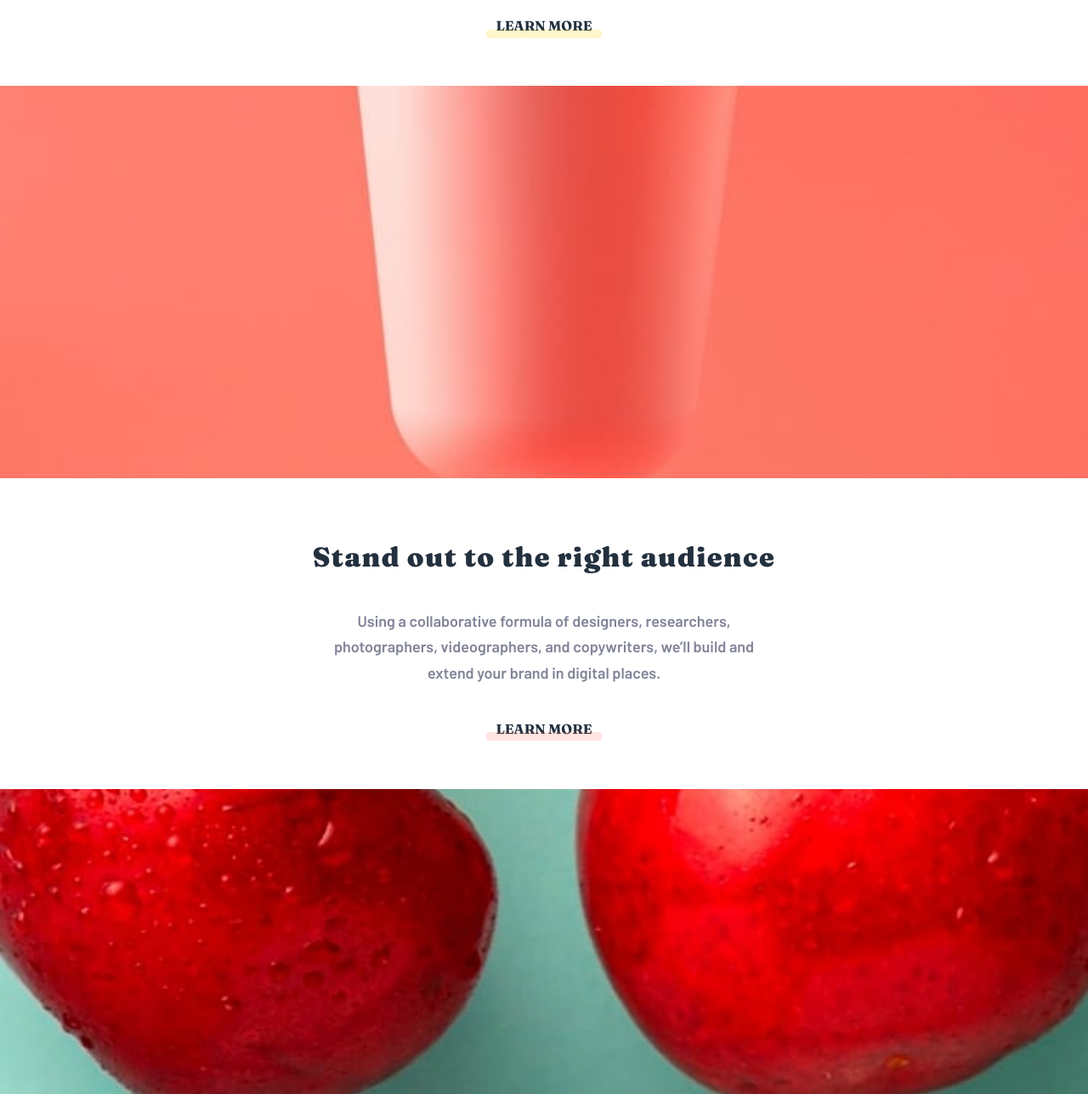
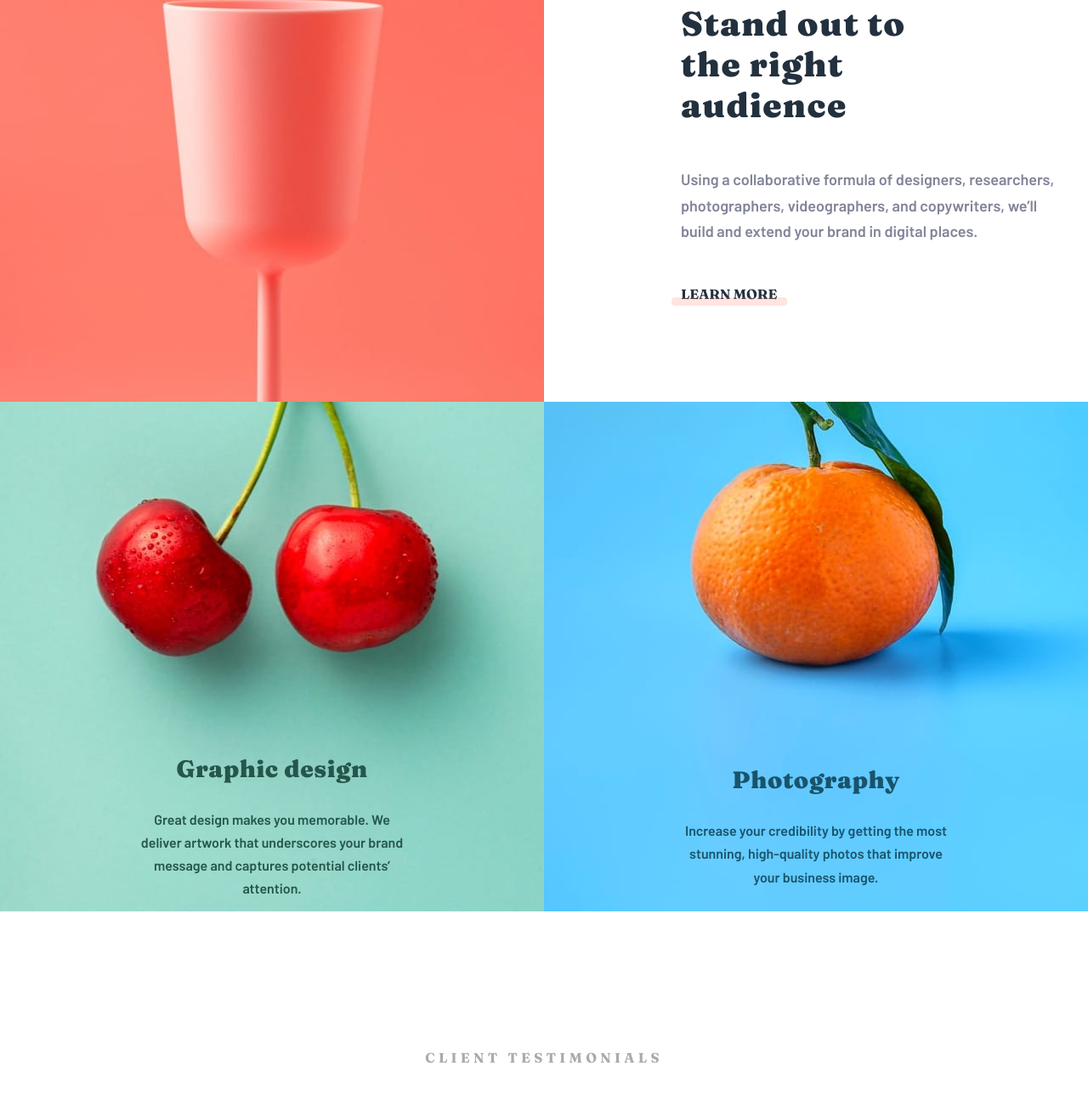
Before and after one commit to olenahelena/Sunnyside_agency_landing_page_challenge, a plain HTML site: page index.html in a window 1280 px wide. Shown: the part 1512-2800 px from the top of the page at 85% size. Drawn offline with Linux system fonts and the light colour scheme.

Commit message:
changed media queries

```diff
--- a/index.html
+++ b/index.html
@@ -59,8 +59,9 @@
       </section>
 
       <section class="services">
+
+        <div class="services__brand">
           <div class="services__img"></div>
-
           <div class="services__content">
             <h2>Transform your brand</h2>
             <p class="services__content-text">We are a full-service creative agency specializing in helping brands grow
@@ -69,9 +70,10 @@
               <button class="services__btn">Learn more</button>
               <span class="services__btn__yellow"></span>
             </div>
-
+          </div>
         </div>
 
+        <div class="services__audience">
           <div class="services__img-glass"></div>
           <div class="services__content">
             <h2>Stand out to the right audience</h2>
@@ -82,22 +84,26 @@
               <span class="services__btn__orange"></span>
             </div>
           </div>
+        </div>
 
-        <div class="services__content-bg1">
-          <h3 class="services__title cyan">Graphic design</h3>
-          <p class="services__content-text cyan">Great design makes you memorable. We deliver artwork that underscores
+      </section>
+
+
+      <section class="projects">
+        <div class="projects__content-bg1">
+          <h3 class="projects__title cyan">Graphic design</h3>
+          <p class="projects__content-text cyan">Great design makes you memorable. We deliver artwork that underscores
             your brand message and captures potential clients’ attention.</p>
         </div>
 
-        <div class="services__content-bg2">
-          <h3 class="services__title blue">Photography</h3>
-          <p class="services__content-text blue">Increase your credibility by getting the most stunning, high-quality
+        <div class="projects__content-bg2">
+          <h3 class="projects__title blue">Photography</h3>
+          <p class="projects__content-text blue">Increase your credibility by getting the most stunning, high-quality
             photos that improve your business image.</p>
         </div>
+      </section>
 
 
-
-      </section>
 
       <section class="testimonials">
         <h4>Client testimonials</h4>
--- a/style/_header.scss
+++ b/style/_header.scss
@@ -1,20 +1,6 @@
 .header {
     position: relative;
 }
-
-// .menu__burger {
-//     position: absolute;
-//     right: 1.25rem;
-//     top: 3.25rem;
-// }
-
-// .burger__line {
-//     display: block;
-//     width: 1.5rem;
-//     height: 0.125rem;
-//     background-color: $white;
-//     margin-bottom: 0.375rem;
-// }
 
 .header__logo {
     position: absolute;
@@ -24,18 +10,18 @@
     height: 1.5625rem;
 }
 
+.menu__burger-icon {
+    position: absolute;
+    right: 2.25rem;
+    top: 2rem;
+}
+
 // .header__menu {
 //     background: $white;
 //     padding-top: 2.875rem;
 //     padding-bottom: 2.4375rem;
 //     height: 305px;
 // }
-
-.menu__burger-icon {
-    position: absolute;
-    right: 2.25rem;
-    top: 2rem;
-}
 
 // .menu__list {
 //     display: flex;
@@ -60,11 +46,22 @@
 //     color: $Very-dark-desaturated-blue;
 // }
 
-// .menu__link {}
+@media (min-width: 991.98px) {
 
-// @media (min-width: 991.98px) {
-//     .header {
-//         background: hsla(200, 100%, 62%, 1);
-//         box-shadow: 0px 4px 6px 0px rgba(132, 132, 132, 0.40);
-//     }
-// }
+    .menu__burger-icon {
+        display: none;
+    }
+
+    .header__logo img {
+        width: 10.5rem;
+        height: 2.125rem;
+    }
+
+    .header__logo {
+        position: absolute;
+        left: 2.25rem;
+        top: 2rem;
+        width: 7.75rem;
+        height: 1.5625rem;
+    }
+}
--- a/style/_testimonials.scss
+++ b/style/_testimonials.scss
@@ -60,4 +60,9 @@ h4 {
         grid-template-columns: repeat(3, 1fr);
         gap: 40px;
     }
+
+    .testimonials {
+        padding-top: 10.25rem;
+        padding-bottom: 10.25rem;
+    }
 }
--- a/style/style.scss
+++ b/style/style.scss
@@ -66,11 +66,6 @@ body {
 
 /* ------------------------ */
 
-.services__container {
-    padding-left: 0;
-    padding-right: 0;
-}
-
 .services__img {
     background: url(../images/mobile/image-transform.jpg) center/cover no-repeat;
     width: 100%;
@@ -83,29 +78,18 @@ body {
     height: 19.5rem;
 }
 
-.services__content {
+.services__content,
+.projects__content {
     padding: 4.5625rem 1.875rem 0;
 }
 
 .services__content,
-.services__content-bg1,
-.services__content-bg2 {
+.projects__content-bg1,
+.projects__content-bg2 {
     display: flex;
     flex-direction: column;
     align-items: center;
     justify-content: center;
-}
-
-.services__content-bg1 {
-    background: url(../images/mobile/image-graphic-design.jpg) center/cover no-repeat;
-    width: 100%;
-    height: 37.3125rem;
-}
-
-.services__content-bg2 {
-    background: url(../images/mobile/image-photography.jpg) center/cover no-repeat;
-    width: 100%;
-    height: 37.3125rem;
 }
 
 h2 {
@@ -120,23 +104,12 @@ h2 {
     margin-bottom: 2.5rem;
 }
 
-h3 {
-    text-align: center;
-    font-family: 'Fraunces', serif;
-    font-size: 1.75rem;
-    font-style: normal;
-    font-weight: 900;
-    line-height: 1;
-    letter-spacing: 0.035rem;
-    padding-top: 25.1875rem;
-    margin-bottom: 2rem;
-}
-
-.services__content-text {
+.services__content-text,
+.projects__content-text {
     text-align: center;
     line-height: 1.7;
     margin-bottom: 2.625rem;
-    width: 330px;
+    width: 20.625rem;
 }
 
 .services__btn_content {
@@ -182,19 +155,45 @@ h3 {
     opacity: 0.6;
 }
 
+/* ------------------------ */
+
+.projects__title {
+    text-align: center;
+    font-family: 'Fraunces', serif;
+    font-size: 1.75rem;
+    font-style: normal;
+    font-weight: 900;
+    line-height: 1;
+    letter-spacing: 0.035rem;
+    padding-top: 25.25rem;
+    margin-bottom: 2rem;
+}
+
+.projects__content-bg1 {
+    background: url(../images/mobile/image-graphic-design.jpg) center/cover no-repeat;
+    width: 100%;
+    height: 37.3125rem;
+}
+
+.projects__content-bg2 {
+    background: url(../images/mobile/image-photography.jpg) center/cover no-repeat;
+    width: 100%;
+    height: 37.3125rem;
+}
+
+.projects__content-text.blue,
+.projects__content-text.cyan {
+    font-size: 1rem;
+    margin-bottom: 0;
+    padding: 0 0.9375rem 0;
+}
+
 .cyan {
     color: $Dark-desaturated-cyan;
 }
 
 .blue {
     color: $Dark-blue;
-}
-
-.services__content-text.blue,
-.services__content-text.cyan {
-    font-size: 1rem;
-    margin-bottom: 0;
-    padding: 0 0.9375rem 0;
 }
 
 /* ------------------------ */
@@ -268,10 +267,95 @@ h3 {
 
     .gallery {
         display: grid;
-        grid-template-columns: repeat(4, 1fr)
+        grid-template-columns: repeat(4, 1fr);
     }
 
     /* ------------------------ */
+
+    .services {
+        display: grid;
+        grid-template-columns: repeat(1, 1fr);
+    }
+
+    .services__brand,
+    .services__audience {
+        display: flex;
+    }
+
+    .services__brand {
+        flex-direction: row-reverse;
+    }
+
+    .services__img {
+        background: url(../images/desktop/image-transform.jpg) no-repeat;
+        background-position: center center;
+        background-size: cover;
+        width: 50%;
+    }
+
+    .services__img-glass {
+        background: url(../images/desktop/image-stand-out.jpg) no-repeat;
+        background-position: center center;
+        background-size: cover;
+        width: 50%;
+    }
+
+    .services__content {
+        width: 50%;
+        align-items: self-start;
+        padding: 169px 161px 157px;
+        height: 37.5rem;
+    }
+
+    .services__img,
+    .services__img-glass {
+        height: 37.5rem;
+    }
+
+    .services__content-text,
+    .projects__content-text {
+        width: 28.125rem;
+        text-align: left;
+    }
+
+    h2 {
+        font-size: 2.5rem;
+        line-height: 1.2;
+        margin-bottom: 3rem;
+        text-align: left;
+    }
+
+    .services__content-text {
+        margin-bottom: 3.125rem;
+    }
+
+    .services__btn {
+        margin-bottom: 0;
+    }
+
+    /* ------------------------ */
+    .projects {
+        display: flex;
+    }
+
+    .projects__title {
+        margin-bottom: 2rem;
+    }
+
+    .projects__content-text {
+        text-align: center;
+        width: 21.375rem;
+    }
+
+    .projects__content-bg1 {
+        background: url(../images/desktop/image-graphic-design.jpg) center/cover no-repeat;
+        height: 37.5rem;
+    }
+
+    .projects__content-bg2 {
+        background: url(../images/desktop/image-photography.jpg) center/cover no-repeat;
+        height: 37.5rem;
+    }
 }
 
 
```
Also changed, not shown: style/style.css, 1 other file. Lines whose indentation alone changed are shown as unchanged.
